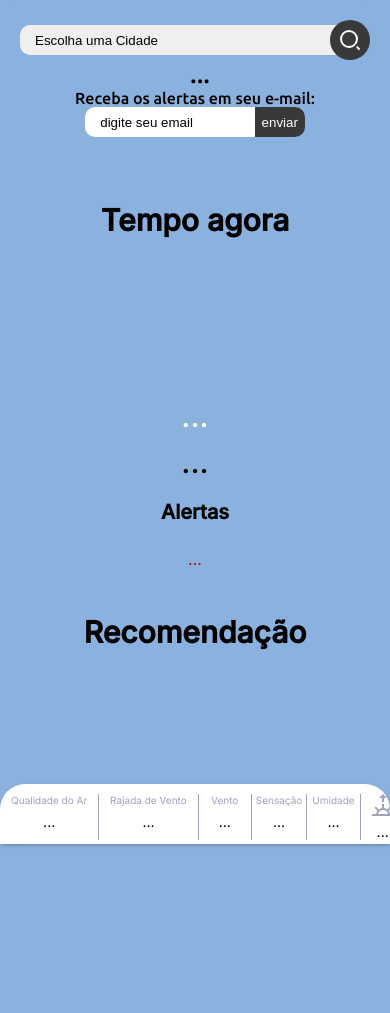
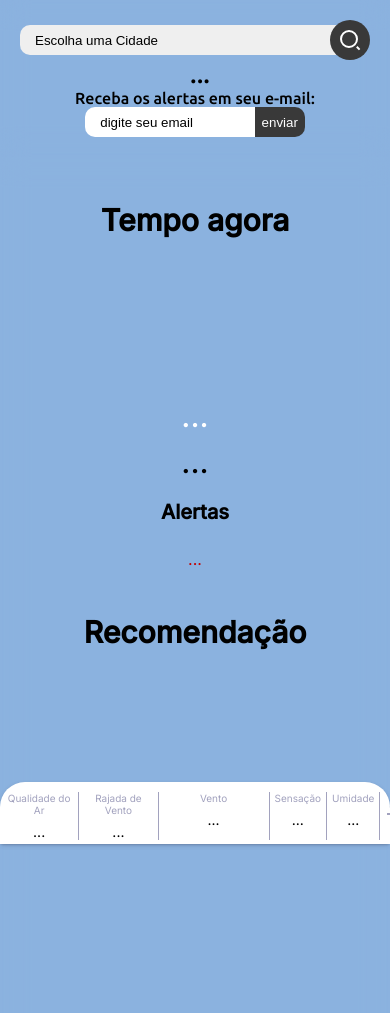
Before and after one commit to wkice-wilker/Previsao-do-tempo, a website: page index.html in a window 390 px wide. Drawn offline with Linux system fonts and the light colour scheme.

Commit message:
adição de uma id

```diff
--- a/index.html
+++ b/index.html
@@ -75,7 +75,7 @@
                 <div class="temperature-details__value" id="wind-gust">...</div>
             </div>
             <div class="temperature-details__item">
-                <div class="temperature-details__label">Vento</div>
+                <div class="temperature-details__label" id="gustS">Vento</div>
                 <div class="temperature-details__value" id="wind-speed">...</div>
             </div>
             <div class="temperature-details__item">
--- a/public/style.css
+++ b/public/style.css
@@ -65,6 +65,9 @@ body {
 #gustA, #gustR{
     width: 1000px;
     margin: 0 auto;
+}
+#gustS{
+    width: 100px;
 }
 .text-email{
     font-family: "Ubuntu", sans-serif;
@@ -256,12 +259,10 @@ body {
 /*Button container */
 
 .button-container {
-    margin-top: 100px;
     padding-bottom: 1%;
     background: #fff;
     position: fixed;
     bottom: 0;
-    height: auto;
     width: 100%;
     border-radius: 25px 25px 0 0;
     box-shadow:
@@ -272,8 +273,8 @@ body {
 
 .temperature-details {
     display: flex;
-     margin-top: 10px;
-    justify-content: space-around;
+    margin-top: 10px;
+
 }
 
 .temperature-details__item {
@@ -356,14 +357,15 @@ body {
 
    /* Quando a largura da tela atingir 80px ou mais */
   @media (max-width: 800px) {
-
+    .button-container{
+        overflow-x: auto;
+    }
 
     .temperature-details{
         display:flex;
         justify-content: center;
         font-size: 10px;
         text-align: center;
-        overflow-x: scroll;
         min-width: 450px;
         z-index: 1;
     }
@@ -372,11 +374,15 @@ body {
     }
 
     #gustA, #gustR{
-        padding: 0;
+        padding: 0px 1px 0px 1px;
     }
 
-    .temperature-details__item{
-        padding: 0px 4px 0px 4px;
+    .temperature-details__item .sunset-sunrise__item {
+        padding: 0px 8px 0px 5px;
+    }
+    .temperature-details__label{
+        padding-left: 5px;
+        padding-right: 5px;
     }
     .header__city-search-bar{
         width: 350px;
```
